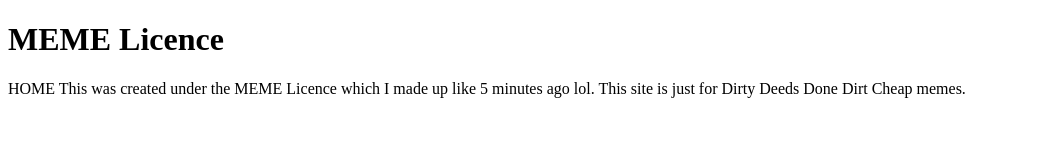
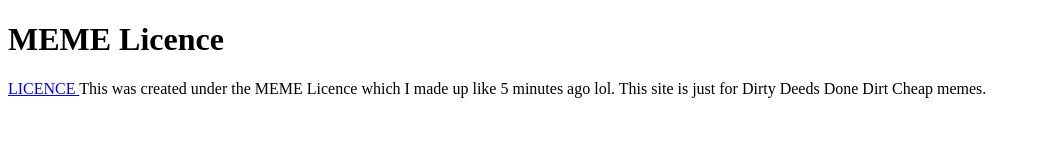
Before and after one commit to EvanGrimes/filthy-acts-reasonable-price.cf, a plain HTML site: page LICENCE.html in a window 1280 px wide. Shown: the whole page, without its empty margins (0-1041 px from the left). Drawn offline with Linux system fonts and the light colour scheme.

Commit message:
Update LICENCE.html

```diff
--- a/LICENCE.html
+++ b/LICENCE.html
@@ -9,6 +9,6 @@
 </head>
 
 <body>
-<a hfref=index.html> HOME </a>
+<a href=index.html> LICENCE </a>
   This was created under the MEME Licence which I made up like 5 minutes ago lol. This site is just for Dirty Deeds Done Dirt Cheap memes.
 </body>
```
